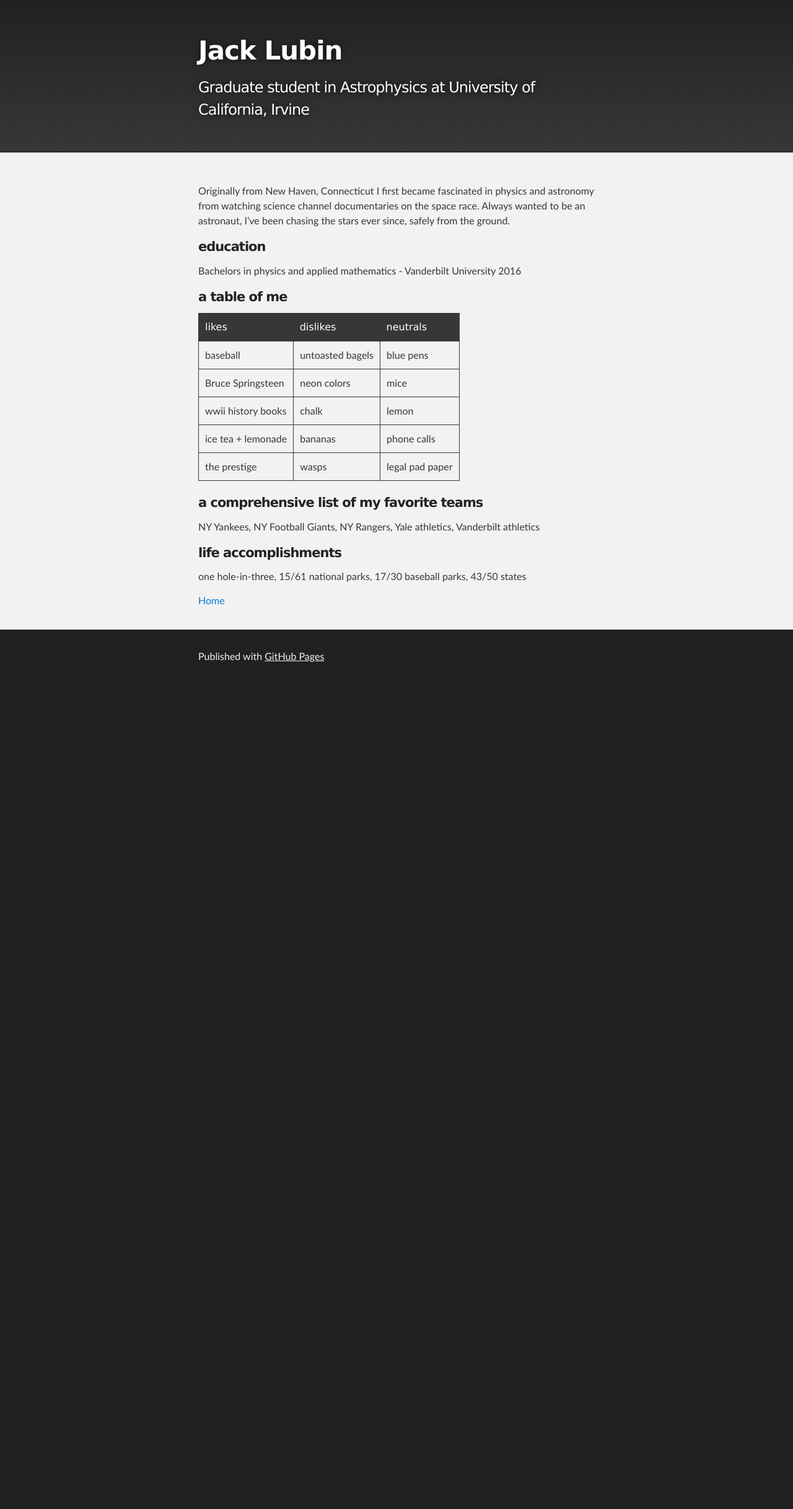
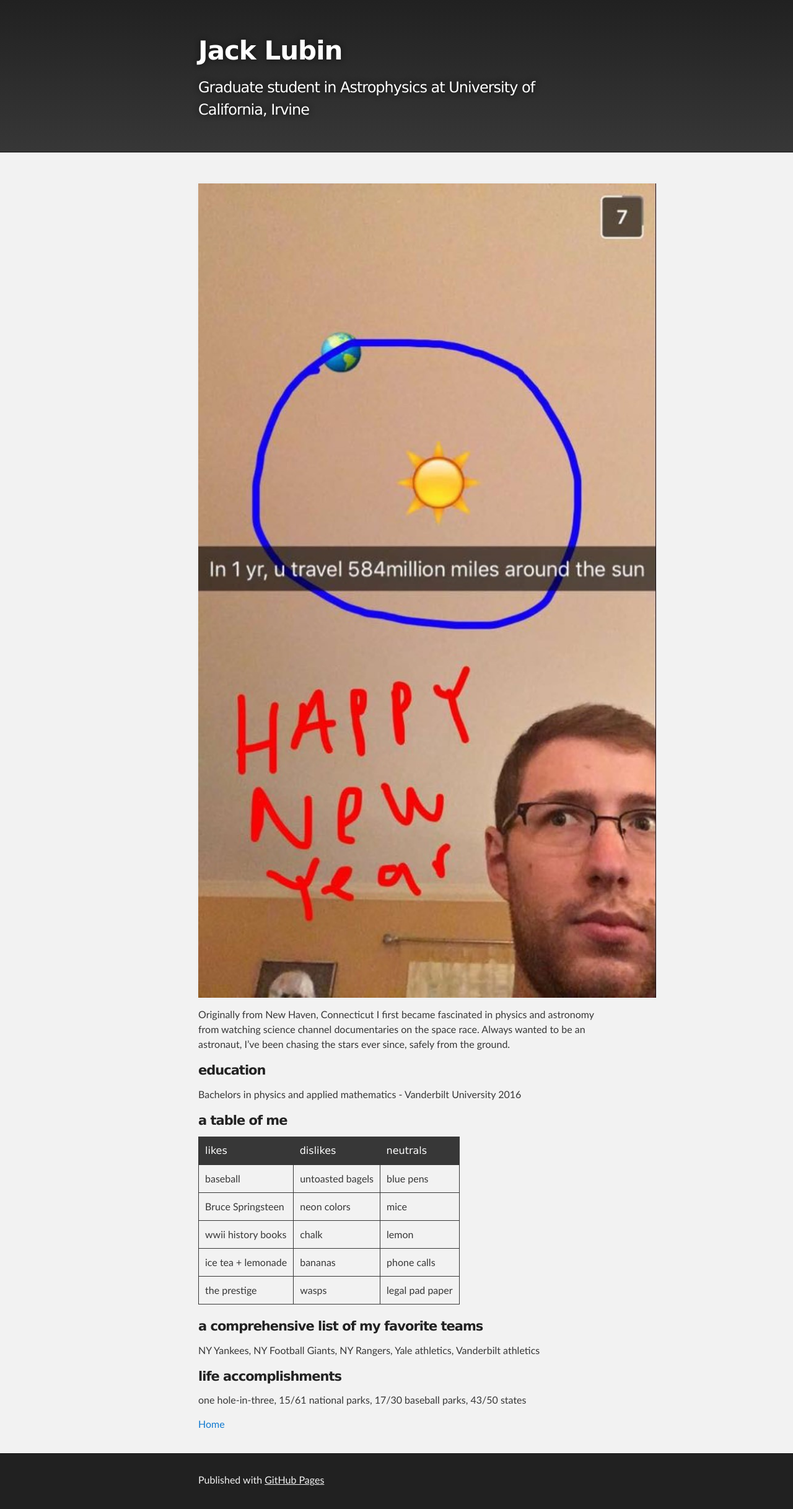
Before and after one commit to jluby127/jluby127.github.io, a Jekyll site: the page built from aboutme.md, in a window 1280 px wide. Shown: the whole page at 62% size. Built offline with Jekyll 4.4.1, drawn with Linux system fonts in a browser that asks for light colours; our own code applies the rules of GitHub Pages for plain Markdown files; before the commit the page ends 1106 px from its top, so only the background shows below that.

Commit message:
Update aboutme.md

```diff
--- a/aboutme.md
+++ b/aboutme.md
@@ -1,3 +1,5 @@
+![me1](./temp1.jpg)
+
 Originally from New Haven, Connecticut I first became fascinated in physics and astronomy
 from watching science channel documentaries on the space race. Always wanted to be
 an astronaut, I've been chasing the stars ever since, safely from the ground.
```
